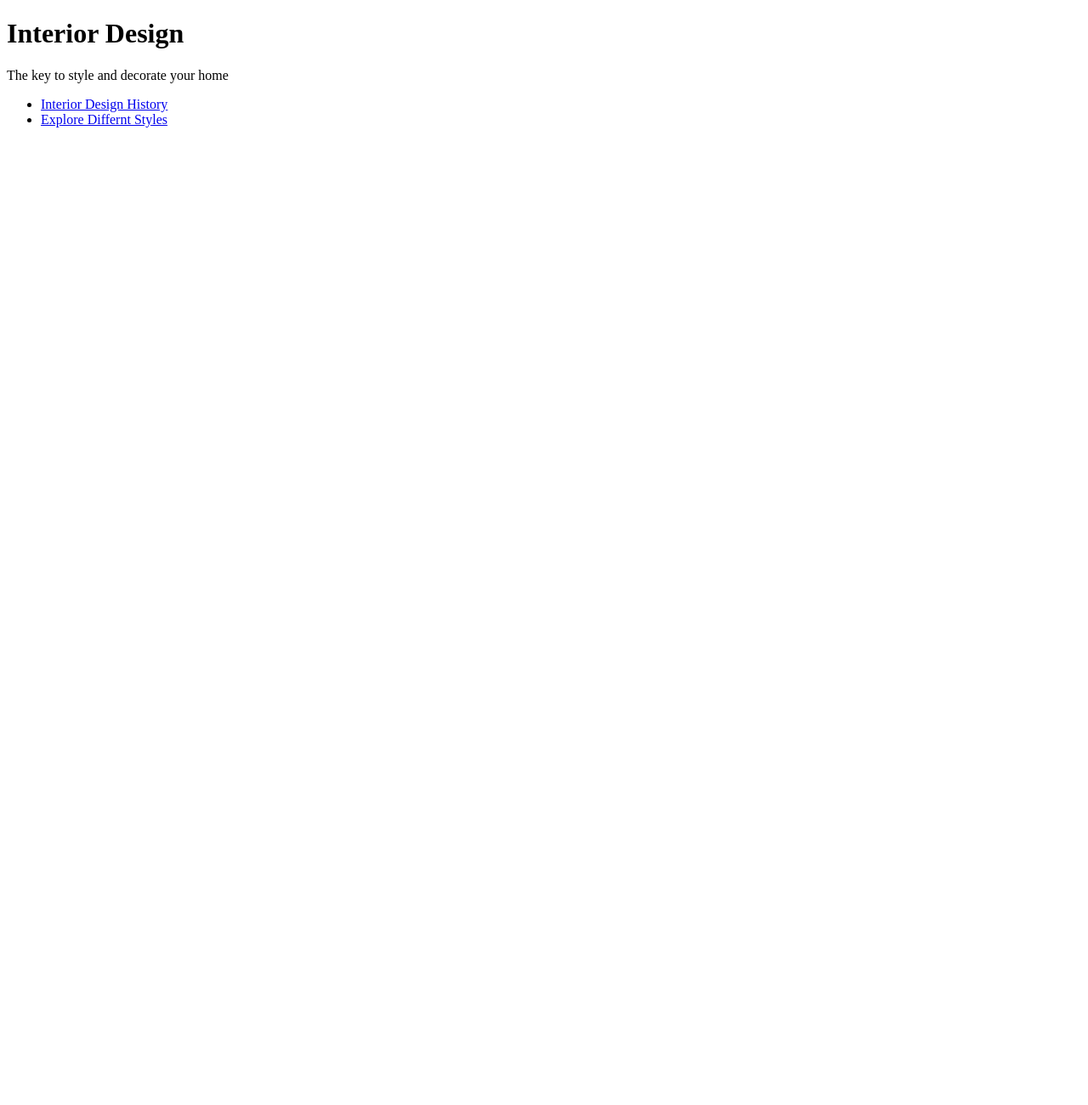
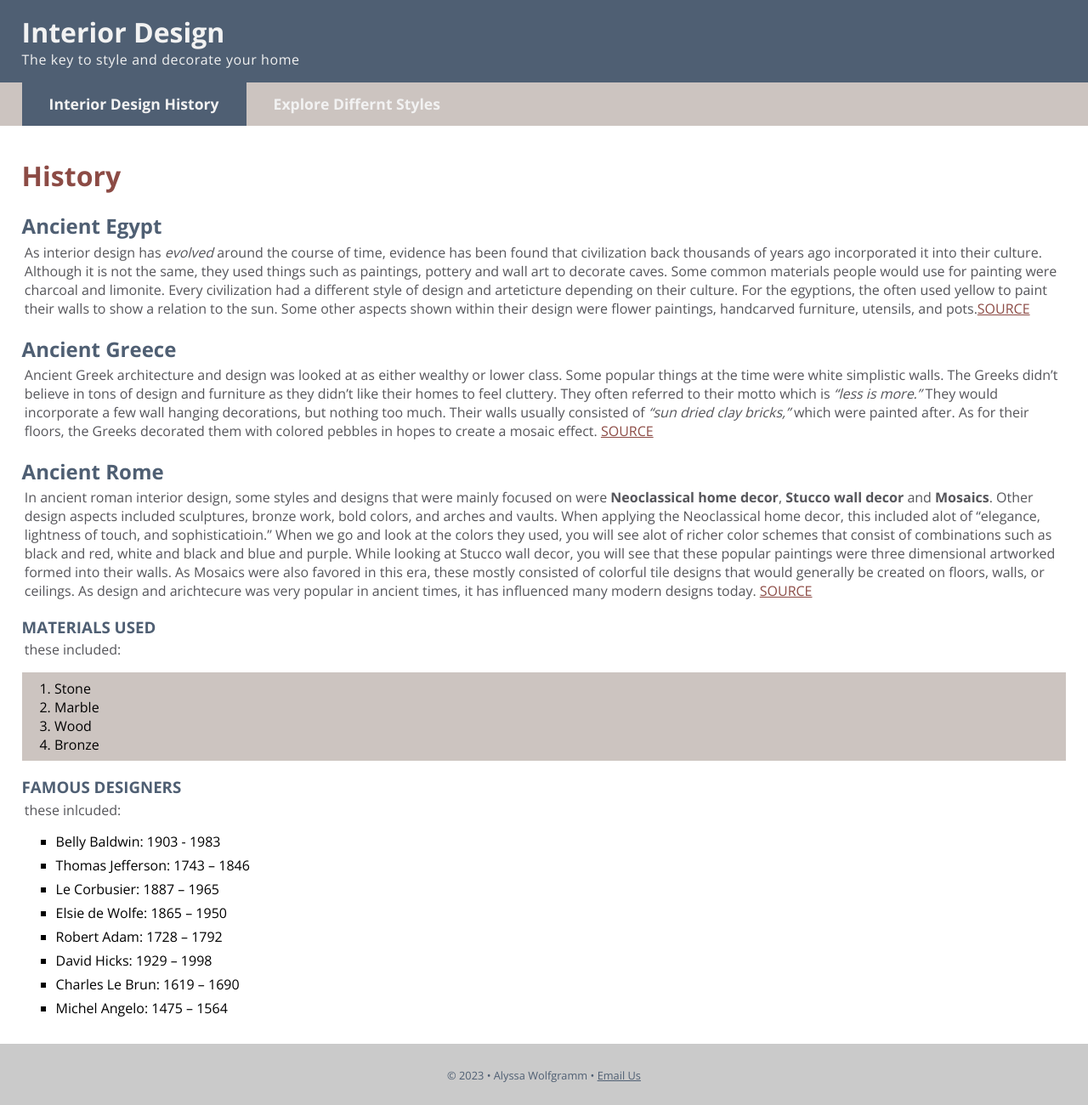
Before and after one commit to alyssawol/dwdd1605, a plain HTML site: page 03_handcoding/index.html in a window 1280 px wide. Shown: the whole page at 85% size. Before the commit the page ends 800 px from the top, so only its background shows below. Drawn offline with nearby package versions, Linux system fonts and the light colour scheme; files that its build step writes are made by us from their sources.

Commit message:
upload new files

```diff
--- a/03_handcoding/index.html
+++ b/03_handcoding/index.html
@@ -6,6 +6,11 @@
         <meta charset="UTF-8">
         <meta name="description" content="The key to style and decorate your home">
         <meta name="author" content="Alyssa Wolfgramm">
+        <link rel="stylesheet" href="style.css">
+        <link rel="preconnect" href="https://fonts.googleapis.com">
+        <link rel="preconnect" href="https://fonts.gstatic.com" crossorigin>
+        <link href="https://fonts.googleapis.com/css2?family=Open+Sans:wght@300;700&display=swap" rel="stylesheet">
+
 
     </head>
     <body>
@@ -17,21 +22,49 @@
 
         <nav>
             <ul>
-               <li><a href="coding.html">Interior Design History</a></li>
-               <li><a href="style.html">Explore Differnt Styles</a></li>
-
-
+               <li class="active"><a href="index.html">Interior Design History</a></li>
+               <li><a href="explore.html">Explore Differnt Styles</a></li>
             </ul>
-
         </nav>
 
         <main>
+        <h1>History</h1>
 
+        <h2>Ancient Egypt</h2>
+        <p>As interior design has <em>evolved</em> around the course of time, evidence has been found that civilization back thousands of years ago incorporated it into their culture. Although it is not the same, they used things such as paintings, pottery and wall art to decorate caves. Some common materials people would use for painting were charcoal and limonite. Every civilization had a different style of design and arteticture depending on their culture. For the egyptions, the often used yellow to paint their walls to show a relation to the sun. Some other aspects shown within their design were flower paintings, handcarved furniture, utensils, and pots.<a href="https://www.dsigndpo.com/blog/history-of-interior-design/#:~:text=The%20ceilings%20or%20roof%20was,the%20colour%20of%20the%20sun" target="_blank" rel="nofollow">SOURCE</a></p>
 
+        <h2>Ancient Greece</h2>
+        <p>Ancient Greek architecture and design was looked at as either wealthy or lower class. Some popular things at the time were white simplistic walls. The Greeks didn’t believe in tons of design and furniture as they didn’t like their homes to feel cluttery. They often referred to their motto which is <em>“less is more.”</em> They would incorporate a few wall hanging decorations, but nothing too much. Their walls usually consisted of <em>“sun dried clay bricks,”</em> which were painted after. As for their floors, the Greeks decorated them with colored pebbles in hopes to create a mosaic effect. <a href="https://www.metropolitanme.com/en/blog/interior-design-style/309-design-history-ancient-greece-part4-domestic-buildings-and-greek-furnishings.html#:~:text=Internal%20decorations%20in%20the%20classical,red%20with%20yellow%20and%20white" target="_blank" rel="nofollow">SOURCE</a> </p>
+
+        <h2>Ancient Rome</h2>
+        <p>In ancient roman interior design, some styles and designs that were mainly focused on were <strong>Neoclassical home decor</strong>, <strong>Stucco wall decor</strong> and<strong> Mosaics</strong>. Other design aspects included sculptures, bronze work, bold colors, and arches and vaults.  When applying the Neoclassical home decor, this included alot of “elegance, lightness of touch, and sophisticatioin.” When we go and look at the colors they used, you will see alot of richer color schemes that consist of combinations such as black and red, white and black and blue and purple. While looking at Stucco wall decor, you will see that these popular paintings were three dimensional artworked formed into their walls. As Mosaics were also favored in this era, these mostly consisted of colorful tile designs that would generally be created on floors, walls, or ceilings.  As design and arichtecure was very popular in ancient times, it has influenced many modern designs today. <a href="https://thelocalflea.com/a/blog/roman-home-decor-style-guide#:~:text=Romans%20adorned%20their%20homes%20with,modern%20styles%20throughout%20the%20ages" target="_blank" rel="nofollow">SOURCE</a></p>
+
+        <h3>MATERIALS USED</h3>
+        <p>these included: </p>
+        <ol>
+            <li>Stone</li>
+            <li>Marble</li>
+            <li>Wood</li>
+            <li>Bronze</li>
+        </ol>
+
+        <h3>FAMOUS DESIGNERS</h3>
+        <p>these inlcuded: </p>
+        <ul>
+            <li>Belly Baldwin: 1903 - 1983</li>
+            <li>Thomas Jefferson: 1743 – 1846</li>
+            <li>Le Corbusier: 1887 – 1965</li>
+            <li>Elsie de Wolfe: 1865 – 1950</li>
+            <li>Robert Adam: 1728 – 1792</li>
+            <li>David Hicks: 1929 – 1998</li>
+            <li>Charles Le Brun: 1619 – 1690
+            </li>
+            <li>Michel Angelo: 1475 – 1564</li>
+        </ul>
         </main>
 
         <footer>
-
+        <p>&copy; 2023 &bull; Alyssa Wolfgramm &bull; <a href="mailto:alyssawolfgramm@gmail.com">Email Us</a></p>
         </footer>
     </body>
 </html>
```
Also changed, not shown: 03_handcoding/explore.html (added, +65 -0 lines).
